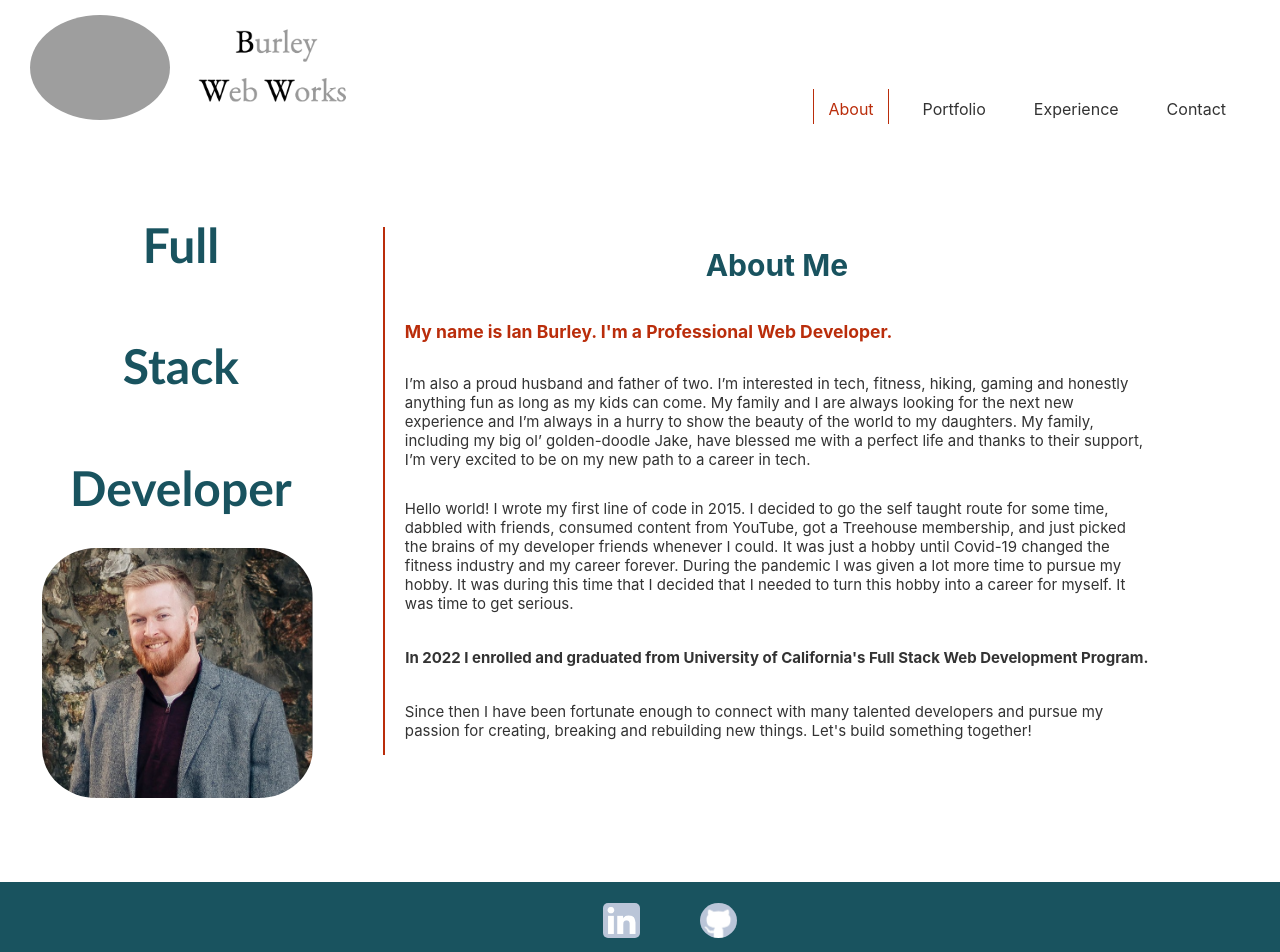
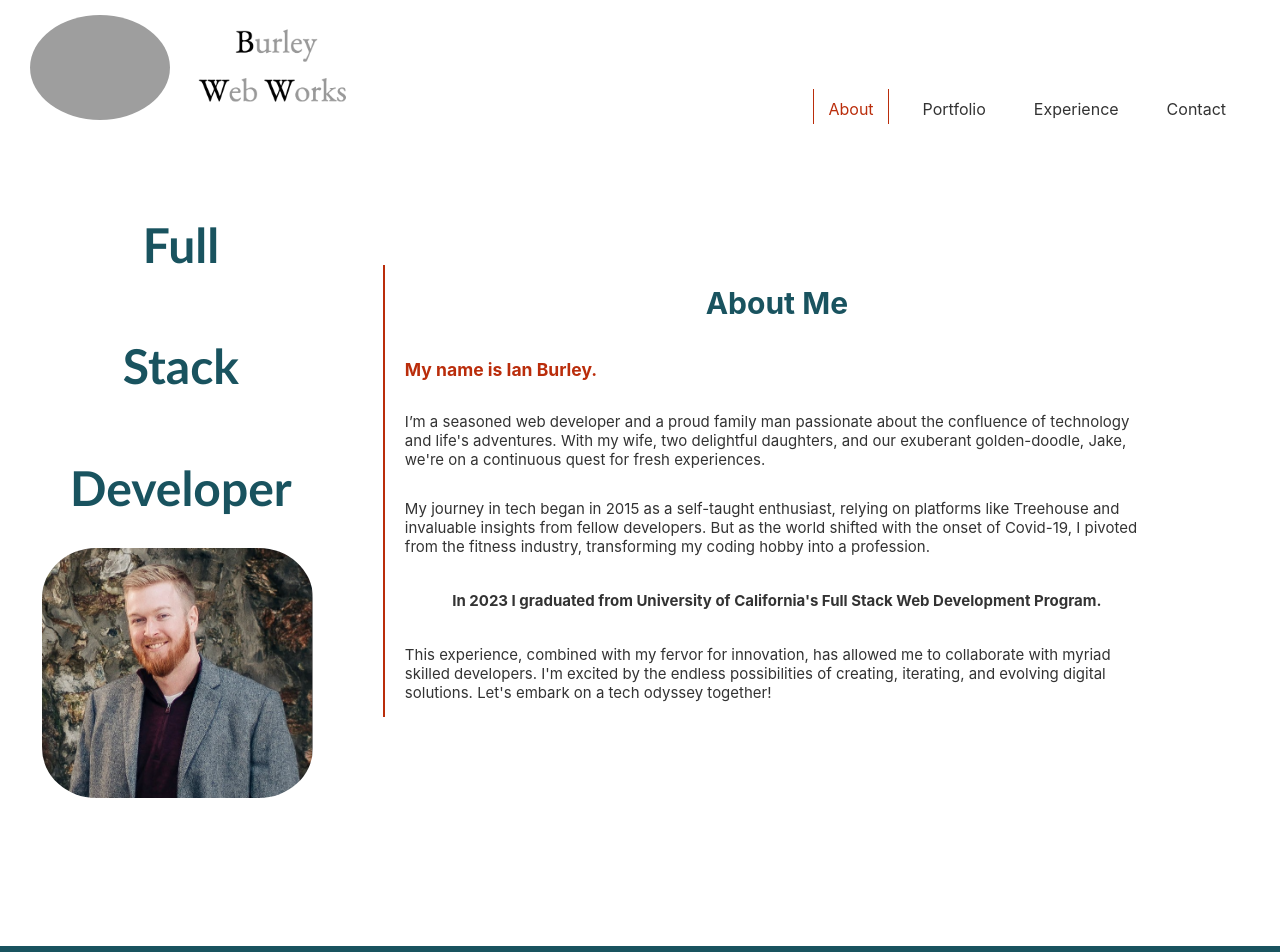
Before and after one commit to iburley33/BWW, a React (Create React App) app: page / in a window 1280 px wide. Shown: the top 952 px of the page. Built offline with nearby package versions, Linux system fonts and the light colour scheme; grey boxes are pictures that could not be loaded.

Commit message:
profile edits

```diff
--- a/src/App.css
+++ b/src/App.css
@@ -133,7 +133,7 @@ footer {
   align-items: center;
   justify-content: center;
   border-top: 1px solid var(--head-txt);
-  margin-top: 5%;
+  margin-top: 10%;
   background-color: #19535F;
 }
 
--- a/src/components/pages/About.js
+++ b/src/components/pages/About.js
@@ -12,18 +12,18 @@ export default function About() {
       </div>
       <div class="div1">
         <h1>About Me</h1>
-        <h3 class='name2'>My name is Ian Burley. I'm a Professional Web Developer.</h3>
+        <h3 class='name2'>My name is Ian Burley.</h3>
       <p>
-          I’m also a proud husband and father of two. I’m interested in tech, fitness, hiking, gaming and honestly anything fun as long as my kids can come. My family and I are always looking for the next new experience and I’m always in a hurry to show the beauty of the world to my daughters. My family, including my big ol’ golden-doodle Jake, have blessed me with a perfect life and thanks to their support, I’m very excited to be on my new path to a career in tech.
+        I’m a seasoned web developer and a proud family man passionate about the confluence of technology and life's adventures. With my wife, two delightful daughters, and our exuberant golden-doodle, Jake, we're on a continuous quest for fresh experiences.
       </p>
       <p>
-          Hello world! I wrote my first line of code in 2015. I decided to go the self taught route for some time, dabbled with friends, consumed content from YouTube, got a Treehouse membership, and just picked the brains of my developer friends whenever I could. It was just a hobby until Covid-19 changed the fitness industry and my career forever. During the pandemic I was given a lot more time to pursue my hobby. It was during this time that I decided that I needed to turn this hobby into a career for myself. It was time to get serious.
+        My journey in tech began in 2015 as a self-taught enthusiast, relying on platforms like Treehouse and invaluable insights from fellow developers. But as the world shifted with the onset of Covid-19, I pivoted from the fitness industry, transforming my coding hobby into a profession.
       </p>
       <h4>
-          In 2022 I enrolled and graduated from University of California's Full Stack Web Development Program.
+        In 2023 I graduated from University of California's Full Stack Web Development Program.
       </h4>
       <p>
-          Since then I have been fortunate enough to connect with many talented developers and pursue my passion for creating, breaking and rebuilding new things. Let's build something together!
+        This experience, combined with my fervor for innovation, has allowed me to collaborate with myriad skilled developers. I'm excited by the endless possibilities of creating, iterating, and evolving digital solutions. Let's embark on a tech odyssey together!
       </p>
       </div>
     </div>
```
Lines whose indentation alone changed are shown as unchanged.
